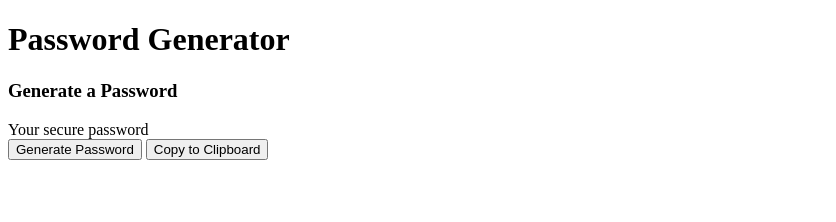
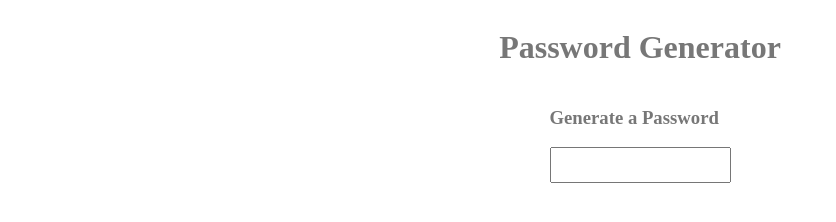
Before and after one commit to nick-ezell/passwordGenerator, a plain HTML site: page index.html in a window 1280 px wide. Shown: the whole page, without its empty margins (0-836 px from the left). Drawn offline with Linux system fonts and the light colour scheme.

Commit message:
Updated html, started css and script.

```diff
--- a/index.html
+++ b/index.html
@@ -7,6 +7,7 @@
     <meta name="viewport" content="width=device-width, initial-scale=1.0">
     <meta http-equiv="X-UA-Compatible" content="ie=edge">
     <title>Password Generator</title>
+    <link rel="stylesheet" href="styles.css">
 </head>
 
 <body>
@@ -14,33 +15,13 @@
     <!-- Div wrapping the page -->
     <div class="container">
 
-        <h1> Password Generator</h1>
-        <!-- Div containing the actual generator -->
-        <div class="genBody">
+        <header><h1>Password Generator</h1></header>
+        <!-- Table containing the generator itself -->
+        <div class="generatorBody">
 
-            <header class="genHead">
-                <h3>Generate a Password</h3>
-            </header>
+            <h3>Generate a Password</h3>
 
-            <!-- Text area for generated password -->
-            <div class="passTextCont">
-
-                <span class="passText">Your secure password</span>
-
-            </div>
-
-            <!-- Footer containing the buttons for generator -->
-            <footer>
-
-                <button>
-                    Generate Password
-                </button>
-
-                <button>
-                    Copy to Clipboard
-                </button>
-
-            </footer>
+            <textarea readonly="readonly"></textarea>
 
         </div>
 
@@ -48,4 +29,6 @@
 
 </body>
 
+<script src="script.js"></script>
+
 </html>
--- a/script.js
+++ b/script.js
@@ -0,0 +1,27 @@
+//Arrays containing our characters
+
+const lowerCase = ["a", "b", "c", "d", "e", "f", "g", "h", "i", "j", "k",
+"l", "m", "n", "o", "p", "q", "r", "s", "t", "u", "v", "w", "x", "y", "z"]
+
+const upperCase = ["A", "B", "C", "D", "E", "F", "G", "H", "I", "J", "K",
+ "L", "M", "N", "O", "P", "Q", "R", "S", "T", "U", "V", "W", "X", "Y", "Z"]
+
+const numbers = ["1", "2", "3", "4", "5", "6", "7", "8", "9", "0"]
+
+const specialChars = ["!", "@", "#", "$", "%", "^", "&", "*", "?"]
+
+//Prompts to ascertain used character types
+
+let passLength = prompt('Enter (using a number between 8-128) your preferred password length.'),
+
+    chooseLower = confirm("Include lowercase?"),
+
+    chooseUpper = confirm("Include uppercase?"),
+
+    chooseNum = confirm ("Include numbers?"),
+
+    chooseSpecial = confirm("Include special characters?")
+
+//Loop for alphabetic characters
+
+for(i = 0; i < 27; i++)
--- a/styles.css
+++ b/styles.css
@@ -0,0 +1,22 @@
+html {
+    margin: 0;
+    padding: 0;
+    color: #777;
+}
+
+.container {
+    display: flex;
+    flex-wrap: wrap;
+    align-items: center;
+    justify-content: center;
+}
+
+header {
+    width: 100%;
+    text-align: center;
+}
+
+textarea {
+    resize: none;
+
+}
```
